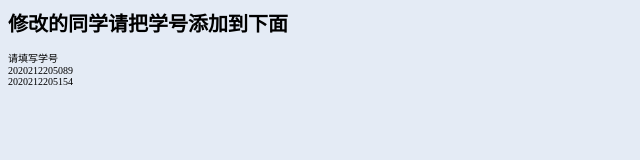
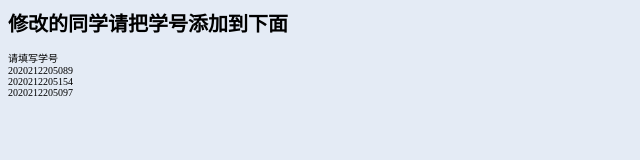
Before and after one commit to yaooah/newCode, a plain HTML site: page index.html in a window 1280 px wide. Shown: the full height of the page, 0-640 px from the left. Drawn offline with Linux system fonts and the light colour scheme.

Commit message:
Update index.html

```diff
--- a/index.html
+++ b/index.html
@@ -10,7 +10,7 @@
     <div>请填写学号</div>
     <div>2020212205089</div>
     <div>2020212205154</div>
-
+    <div>2020212205097</div>
     <span></span>
 
 
```
